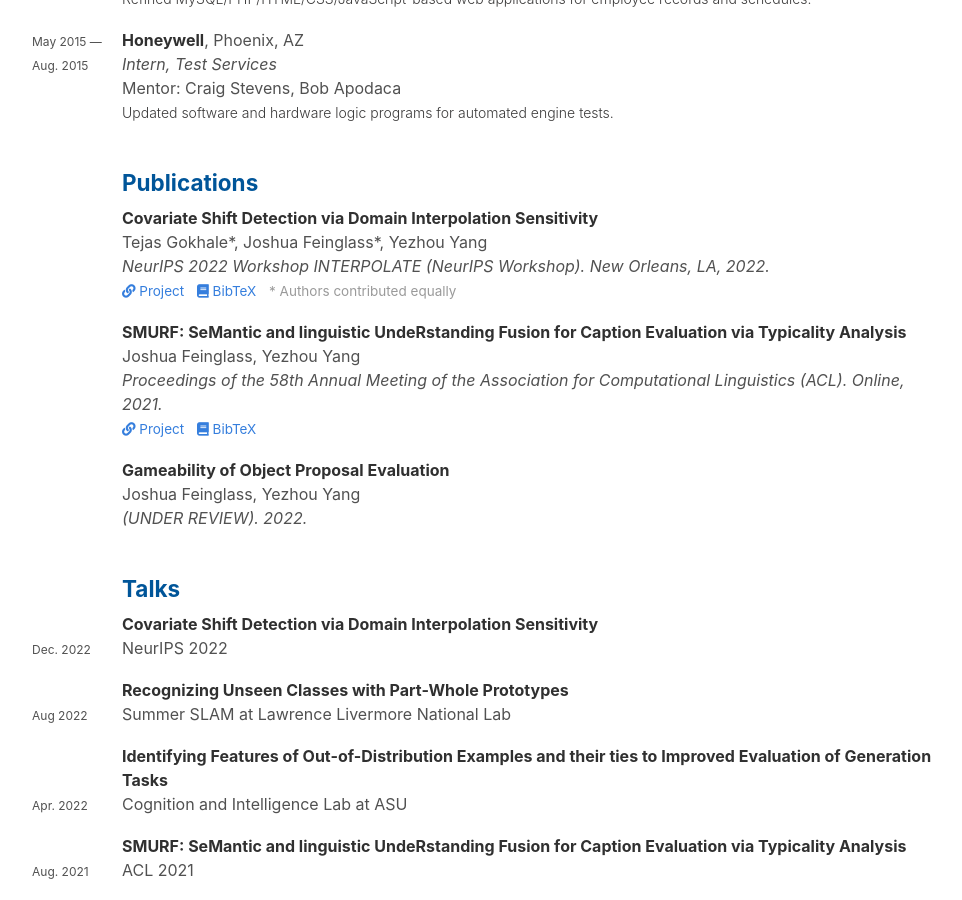
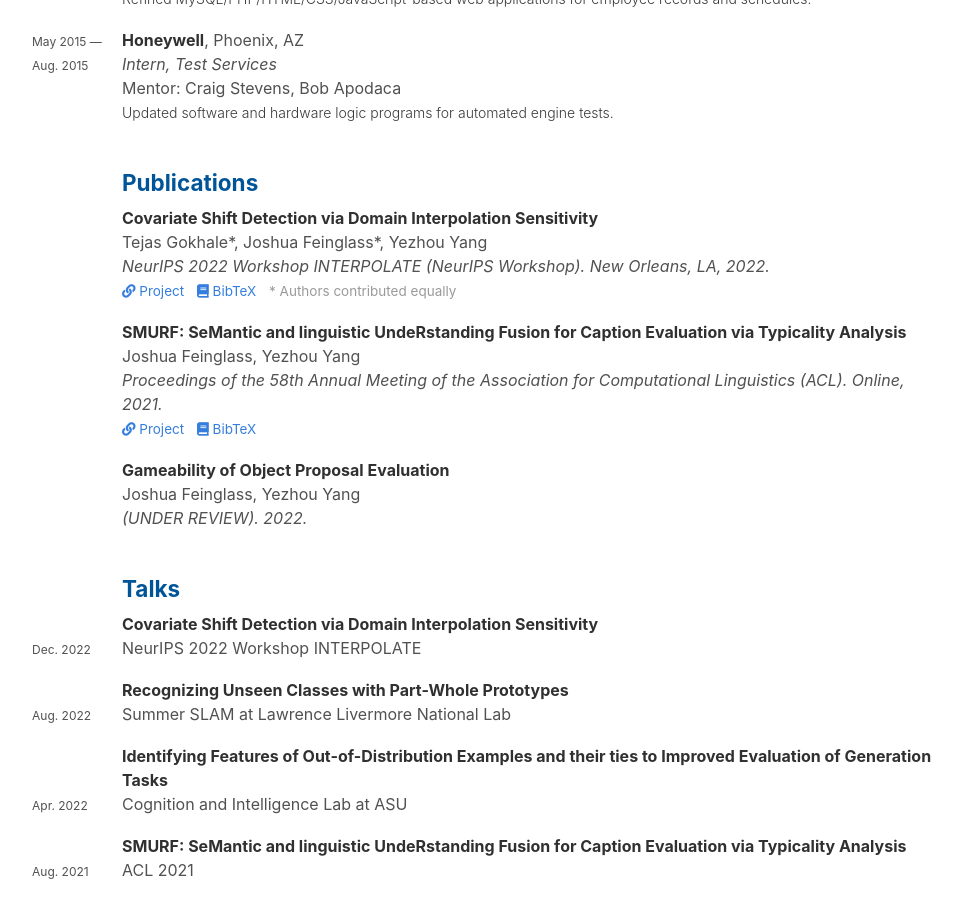
Before and after one commit to JoshuaFeinglass/JoshuaFeinglass.github.io, a Jekyll site: the page built from cv.md, in a window 1280 px wide and 900 px high, scrolled down 1765 px. Shown: the whole window, without its empty margins (158-1120 px from the left). Built offline with Jekyll 4.4.1, drawn with Linux system fonts in a browser that asks for light colours; nearby versions of some CDN libraries; some web fonts are replaced.

Commit message:
updated cv

```diff
--- a/_data/talks.yaml
+++ b/_data/talks.yaml
@@ -1,11 +1,11 @@
 - title: "Covariate Shift Detection via Domain Interpolation Sensitivity"
-  location: "NeurIPS 2022"
+  location: "NeurIPS 2022 Workshop INTERPOLATE"
   month: "Dec."
   year: 2022
 
 - title: "Recognizing Unseen Classes with Part-Whole Prototypes"
   location: "Summer SLAM at Lawrence Livermore National Lab"
-  month: "Aug"
+  month: "Aug."
   year: 2022
 
 - title: "Identifying Features of Out-of-Distribution Examples and their ties to Improved Evaluation of Generation Tasks"
```
Also changed, not shown: 5 other files.
